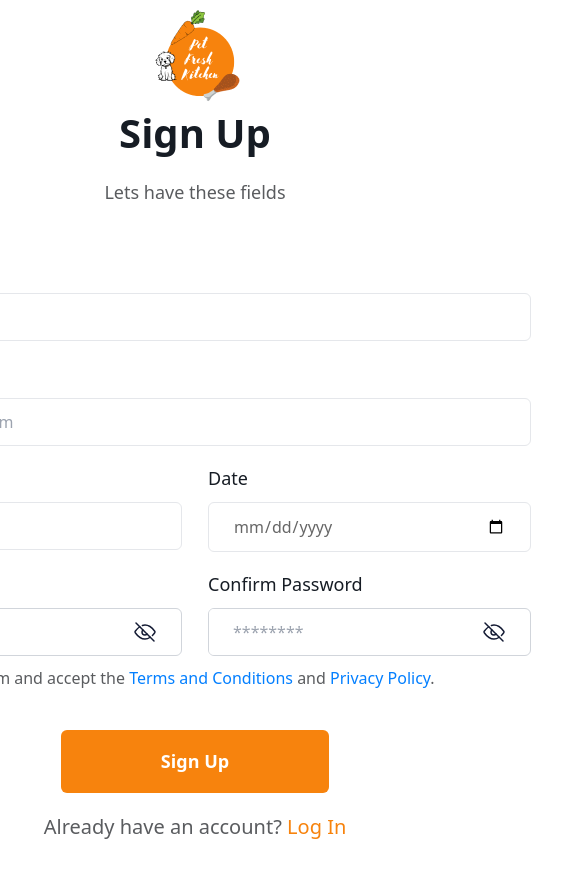
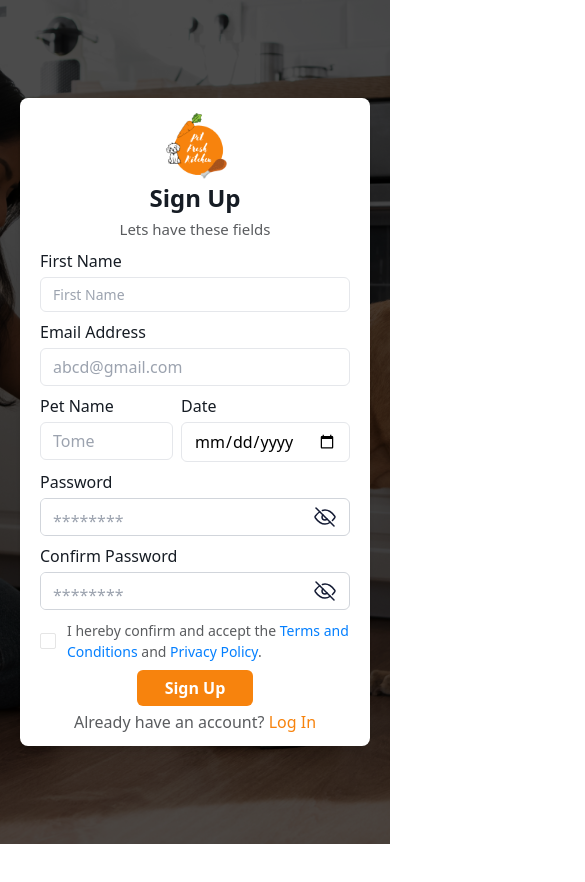
Before and after one commit to Farok-Hossain/pet-fresh-kitchen, a React (Vite) app: page /signup in a window 390 px wide. Shown: the top 882 px of the page, 585 px wide, since content can reach past the window. After the commit the page ends 844 px from the top, so only its background shows below. Built offline with nearby package versions, Linux system fonts and the light colour scheme.

Commit message:
checkout page mobile responsive

```diff
--- a/src/components/AddCart/AddCart.jsx
+++ b/src/components/AddCart/AddCart.jsx
@@ -60,6 +60,7 @@ const AddCart = () => {
               </div>
 
               <div className="flex items-center xl:gap-10 border-[1px] xl:w-[782px] border-[#E2E2E2] rounded-[10px]">
+                <div className="flex xl:gap-10">
                 <div className="xl:py-[10px] px-1 xl:pl-10 py-1">
                   <img src={rawMeals} alt="" />
                 </div>
@@ -73,6 +74,7 @@ const AddCart = () => {
                   <h5 className="xl:text-xl xl:mb-5 font-medium text-[#212121B2]">
                     Dog Type: {item.dogType}
                   </h5>
+                </div>
                 </div>
 
                 <div className="flex xl:flex-row flex-col gap-5 items-center pr-7">
--- a/src/components/Checkout/CheckOut.jsx
+++ b/src/components/Checkout/CheckOut.jsx
@@ -6,7 +6,7 @@ import OrderSummary from "../OrderSummary/OrderSummary";
 const CheckOut = () => {
 
   return (
-    <div className="mb-[200px] flex gap-8 mt-[70px]">
+    <div className="xl:mb-[200px] flex flex-col xl:flex-row gap-8 xl:mt-[70px] py-5">
       <BillingInformation />
       <OrderSummary />
     </div>
--- a/src/components/common/CommonSelectField.jsx
+++ b/src/components/common/CommonSelectField.jsx
@@ -12,7 +12,7 @@ const CommonSelectField = ({ options = [], label, width }) => {
       <h3 className="text-textGray text-[14px] mb-[6px]">{label}</h3>
       <Select>
         <SelectTrigger
-          className={`${width}  text-[#666666] focus:outline-primaryOrange rounded-xl text-[16px] px-[16px] py-[14px]`}
+          className={`${width}  text-[#666666] focus:outline-primaryOrange rounded-xl text-[14px] px-[16px] xl:py-[14px]`}
         >
           <SelectValue placeholder={options.length > 0 && options[0].label} />
         </SelectTrigger>
--- a/src/components/ui/select.jsx
+++ b/src/components/ui/select.jsx
@@ -14,7 +14,7 @@ const SelectTrigger = React.forwardRef(({ className, children, ...props }, ref)
   <SelectPrimitive.Trigger
     ref={ref}
     className={cn(
-      "flex h-12 w-full items-center justify-between rounded-md border border-zinc-200 bg-white px-4 py-[14px] text-sm ring-offset-white placeholder:text-zinc-500 focus:outline-none focus:ring-2  focus:ring-offset-2 disabled:cursor-not-allowed disabled:opacity-50 [&>span]:line-clamp-1  dark:bg-zinc-950 dark:ring-offset-zinc-950 dark:placeholder:text-zinc-400 dark:focus:ring-zinc-300",
+      "flex xl:h-12 w-full items-center justify-between rounded-md border border-zinc-200 bg-white px-4 xl:py-[14px] py-2 text-sm ring-offset-white placeholder:text-zinc-500 focus:outline-none focus:ring-2  focus:ring-offset-2 disabled:cursor-not-allowed disabled:opacity-50 [&>span]:line-clamp-1  dark:bg-zinc-950 dark:ring-offset-zinc-950 dark:placeholder:text-zinc-400 dark:focus:ring-zinc-300",
       className
     )}
     {...props}>
--- a/src/pages/SignUp/SignUp.jsx
+++ b/src/pages/SignUp/SignUp.jsx
@@ -33,25 +33,25 @@ const SignUp = () => {
 
   return (
     <div
-      className="h-screen flex items-center justify-center bg-cover bg-center relative"
+      className="h-screen px-5 flex items-center justify-center bg-cover bg-center relative"
       style={{ backgroundImage: `url(${loginBg})` }}
     >
       <div className="absolute inset-0 bg-black opacity-70"></div>
-      <div className="bg-white min-w-[872px] pt-[50px] pb-[48px] rounded-lg shadow-lg px-[100px]  relative z-10">
-        <div className="flex justify-center ">
+      <div className="bg-white xl:min-w-[872px] px-5  xl:pt-[50px] pt-3 xl:pb-10 pb-3  rounded-lg shadow-lg xl:px-[100px]  relative z-10">
+        <div className="flex justify-center px-[120px] ">
           <img src={logo} alt="" />
         </div>
-        <h2 className="text-[40px] font-semibold text-textGray text-center leading-[53px]">
+        <h2 className="xl:text-[40px] text-2xl font-semibold text-textGray text-center xl:leading-[53px]">
           Sign Up
         </h2>
-        <p className="text-center font-normal text-[18px] text-[#5A5C5F] mt-5">
+        <p className="text-center font-normal xl:text-[18px] text-[15px] text-[#5A5C5F] xl:mt-5 mt-1">
           Lets have these fields
         </p>
-        <form className=" mt-[50px]">
+        <form className=" xl:mt-[50px] mt-2">
           <div>
             <label
               htmlFor="name"
-              className="text-textGray text-[18px] font-medium leading-6 mb-3"
+              className="text-textGray xl:text-[18px] font-medium leading-6 mb-3"
             >
               First Name
             </label>
@@ -59,14 +59,14 @@ const SignUp = () => {
               type="name"
               id="name"
               placeholder="First Name "
-              className="w-full px-6 py-[11px] border rounded-md pl-6 mt-3 focus:outline-none"
+              className="w-full xl:px-6 text-[14px]  xl:py-[11px] py-[6px] border rounded-md xl:pl-6 pl-3 xl:mt-3 mt-1 focus:outline-none"
             />
           </div>
 
-          <div className="mt-5">
+          <div className="xl:mt-5 mt-2">
             <label
               htmlFor="email"
-              className="text-textGray text-[18px] font-medium leading-6 mb-3"
+              className="text-textGray xl:text-[18px] font-medium leading-6 mb-3"
             >
               Email Address
             </label>
@@ -74,23 +74,23 @@ const SignUp = () => {
               type="email"
               id="email"
               placeholder="abcd@gmail.com"
-              className="w-full px-6 py-[11px] border rounded-md pl-6 mt-3 focus:outline-none"
+              className="w-full xl:px-6  xl:py-[11px] py-[6px] border rounded-md xl:pl-6 pl-3 xl:mt-3 mt-1 focus:outline-none"
             />
           </div>
 
           {/* Pet Name and Date */}
-          <div className="flex gap-[26px] mt-5 ">
+          <div className="flex xl:gap-[26px] gap-2 xl:mt-5 mt-2 ">
             <div className="w-full flex flex-col">
               <label
                 htmlFor="petName"
-                className="text-textGray text-[18px] font-medium leading-6 mb-3"
+                className="text-textGray xl:text-[18px] font-medium leading-6 xl:mb-3"
               >
                 Pet Name
               </label>
               <input
                 id="petName"
                 placeholder="Tome"
-                className=" px-6 py-[11px] border-[1px] text-[#666666] focus:outline-none rounded-md text-[16px] "
+                className=" w-full xl:px-6  xl:py-[11px] py-[6px] border rounded-md xl:pl-6 pl-3 xl:mt-3 mt-1 focus:outline-none "
                 type="text"
                 {...register("petName")}
               />
@@ -102,13 +102,13 @@ const SignUp = () => {
             <div className="w-full flex flex-col">
               <label
                 htmlFor="date"
-                className="text-textGray text-[18px] font-medium leading-6 mb-3"
+                className="text-textGray xl:text-[18px] font-medium leading-6 xl:mb-3"
               >
                 Date
               </label>
               <input
                 id="date"
-                className=" px-6 py-[11px] border-[1px] text-[#666666] focus:outline-none rounded-md text-[16px] "
+                className=" w-full xl:px-6 px-3  xl:py-[11px] py-[6px] border rounded-md xl:pl-6 pl-3 xl:mt-3 mt-1 focus:outline-none "
                 type="date"
                 {...register("date")}
               />
@@ -117,11 +117,11 @@ const SignUp = () => {
           </div>
 
           {/* Password */}
-          <div className="flex gap-[26px] mt-5">
+          <div className="flex xl:flex-row flex-col xl:gap-[26px] xl:mt-5 mt-2">
             <div className="w-full flex flex-col">
               <label
                 htmlFor="password"
-                className="text-textGray text-[18px] font-medium leading-6 mb-3"
+                className="text-textGray xl:text-[18px] font-medium leading-6 xl:mb-3 mb-1"
               >
                 Password
               </label>
@@ -130,13 +130,13 @@ const SignUp = () => {
               <input
                 id="password"
                 placeholder="********"
-                className="pl-6  py-[11px]  text-[#666666] focus:outline-none  text-[16px] "
+                className="xl:pl-6 pl-3  xl:py-[11px] pt-[10px] pb-[2px]   text-[#666666] focus:outline-none  xl:text-[16px] "
                 type="password"
                 {...register("password")}
               />
               <button type="button"
                 onClick={togglePasswordVisibility}
-                className=" text-gray-500 pr-6"
+                className=" text-gray-500 xl:pr-6 pr-3"
               >{showPassword? (
                 <ShowEyeIcon className="" />
               ): (
@@ -149,10 +149,10 @@ const SignUp = () => {
             </div>
 
             {/* confirm password  */}
-            <div className="w-full flex flex-col">
+            <div className="w-full flex flex-col mt-2">
               <label
                 htmlFor="password"
-                className="text-textGray text-[18px] font-medium leading-6 mb-3"
+                className="text-textGray xl:text-[18px] font-medium leading-6 xl:mb-3 mb-1"
               >
                 Confirm Password
               </label>
@@ -161,13 +161,13 @@ const SignUp = () => {
               <input
                 id="password"
                 placeholder="********"
-                className="pl-6  py-[11px]  text-[#666666] focus:outline-none  text-[16px] "
+                className="xl:pl-6 pl-3  xl:py-[11px] pt-[10px] pb-[2px]  text-[#666666] focus:outline-none  xl:text-[16px] "
                 type="password"
                 {...register("password")}
               />
               <button type="button"
                 onClick={toggleConfirmPasswordVisibility}
-                className=" text-gray-500 pr-6"
+                className=" text-gray-500 xl:pr-6 pr-3"
               >{showConfirmPassword? (
                 <ShowEyeIcon className="" />
               ): (
@@ -183,7 +183,7 @@ const SignUp = () => {
 
           <div className="flex gap-[11px] items-center mt-[10px]">
             <Checkbox />
-            <h3 className="text-[#5A5C5F] text-[16px]">
+            <h3 className="text-[#5A5C5F] xl:text-[16px] text-[14px]">
               I hereby confirm and accept the{" "}
               <span className="text-[#037FFF]">Terms and Conditions</span> and{" "}
               <span className="text-[#037FFF]">Privacy Policy</span>.{" "}
@@ -193,13 +193,13 @@ const SignUp = () => {
           <div className="flex justify-center">
             <button
               type="submit"
-              className=" bg-primaryOrange px-[100px] text-white text-[18px] font-semibold rounded-md mt-10 py-[18px]"
+              className=" bg-primaryOrange xl:px-[100px] text-white xl:text-[18px] font-semibold rounded-md xl:mt-10 mt-2 xl:py-[11px] py-[6px] px-7"
             >
               Sign Up
             </button>
           </div>
 
-          <h3 className="text-xl text-center mt-5 text-[#5A5C5F]">
+          <h3 className="xl:text-xl text-center xl:mt-5 mt-1 text-[#5A5C5F]">
             Already have an account?{" "}
             <Link to="/signin">
               <span className="text-primaryOrange">Log In</span>
--- a/src/shared/Sidebar/Sidebar.jsx
+++ b/src/shared/Sidebar/Sidebar.jsx
@@ -74,18 +74,18 @@ const Sidebar = () => {
             className="bg-white rounded-lg shadow-lg p-8"
             onClick={(e) => e.stopPropagation()} // Prevent closing when clicking inside
           >
-            <p className="text-[32px] text-[#2F2F2F] leading-[44px]">
+            <p className="xl:text-[32px] text-[#2F2F2F] xl:leading-[44px]">
               Are You Sure, You Want to Sign Out?
             </p>
             <div className="flex justify-center gap-4 mt-8">
               <button
-                className="px-[44px] py-1 rounded-3xl bg-primaryOrange text-2xl text-white"
+                className="xl:px-[44px] py-1 rounded-3xl bg-primaryOrange text-2xl text-white"
                 onClick={handleLogout}
               >
                 Yes
               </button>
               <button
-                className="px-[44px] py-1 rounded-3xl text-2xl bg-primaryOrange text-white"
+                className="xl:px-[44px] py-1 rounded-3xl xl:text-2xl bg-primaryOrange text-white"
                 onClick={handleCloseModal}
               >
                 No
```
Also changed, not shown: src/components/BillingInformation/BillingInformation.jsx (+14 -14 lines), src/components/OrderSummary/OrderSummary.jsx (+4 -4 lines), src/pages/SignIn/SignIn.jsx (+5 -5 lines).
